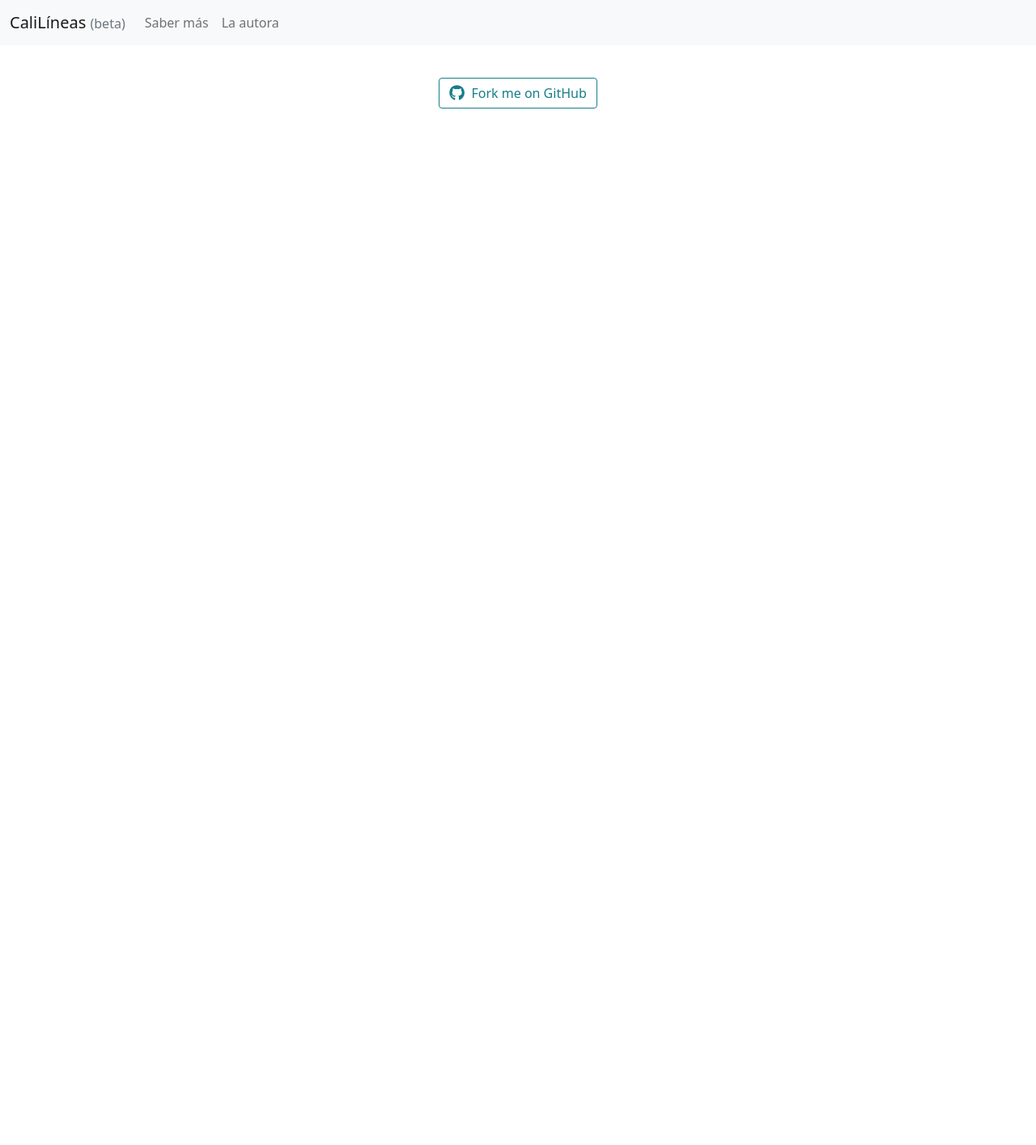
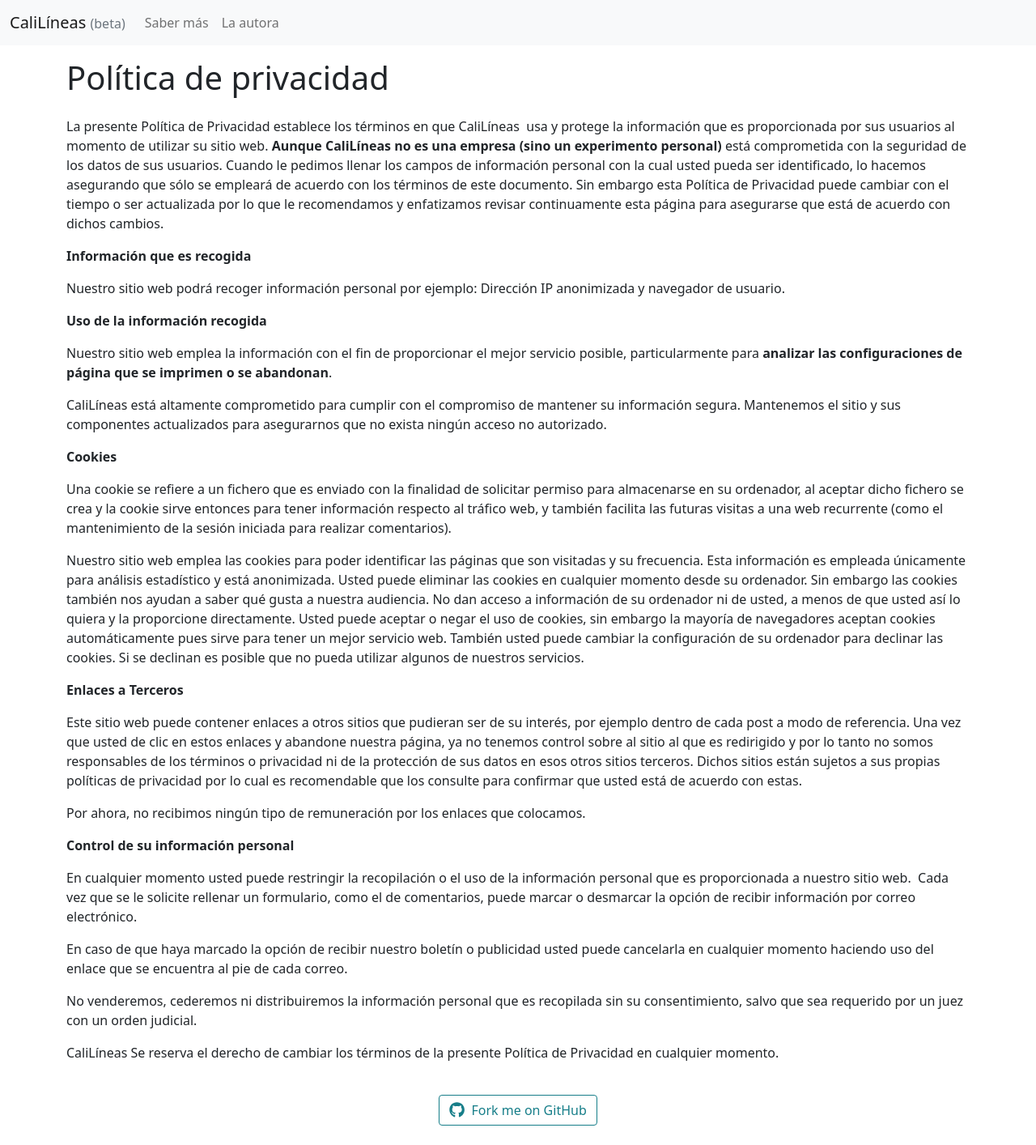
Before and after one commit to Myddna/qdelines, a React (Create React App) app: page /politica-de-privacidad in a window 1280 px wide. Shown: the whole page at 81% size. Before the commit the page ends 800 px from the top, so only its background shows below. Built offline with nearby package versions, Linux system fonts and the light colour scheme.

Commit message:
Adding Tag Manager and Analytics to see if I can make it work

```diff
--- a/package.json
+++ b/package.json
@@ -11,6 +11,7 @@
     "react": "^17.0.2",
     "react-bootstrap": "^2.0.0-rc.1",
     "react-dom": "^17.0.2",
+    "react-gtm-module": "^2.0.11",
     "react-icons": "^4.3.1",
     "react-router": "^5.2.1",
     "react-router-dom": "^5.3.0",
--- a/src/App.js
+++ b/src/App.js
@@ -20,12 +20,30 @@ function App() {
     return Promise.resolve();
   };
   const handleOnBeforePrint = () => {
+    window.dataLayer.push({
+      event: "event",
+      eventProps: {
+        category: "guidelinesPrint",
+        action: "print",
+        label: "config",
+        value: JSON.stringify(pageConfig),
+      },
+    });
     setPrinting(false);
     return Promise.resolve();
   };
 
   // Config handling
   const handleResetConfig = () => {
+    window.dataLayer.push({
+      event: "event",
+      eventProps: {
+        category: "guidelines",
+        action: "reset",
+        label: "config",
+        value: JSON.stringify(pageConfig),
+      },
+    });
     setPageConfig(deepClone(PageDefaultProps));
   };
 
--- /dev/null
+++ b/src/components/PoliticaDePrivacidad/PoliticaDePrivacidad.js
@@ -0,0 +1,140 @@
+import React from "react";
+import { Container } from "react-bootstrap";
+import styles from "./PoliticaDePrivacidad.module.css";
+
+const PoliticaDePrivacidad = () => (
+  <div className={styles.PoliticaDePrivacidad}>
+    <Container className="my-3">
+      <h1 className="mb-4">Política de privacidad</h1>
+      <div class="politica-content">
+        <p>
+          La presente Política de Privacidad establece los términos en que
+          CaliLíneas&nbsp; usa y protege la información que es proporcionada por
+          sus usuarios al momento de utilizar su sitio web.{" "}
+          <strong>
+            Aunque CaliLíneas no es una empresa (sino un experimento personal)
+          </strong>{" "}
+          está comprometida con la seguridad de los datos de sus usuarios.
+          Cuando le pedimos llenar los campos de información personal con la
+          cual usted pueda ser identificado, lo hacemos asegurando que sólo se
+          empleará de acuerdo con los términos de este documento. Sin embargo
+          esta Política de Privacidad puede cambiar con el tiempo o ser
+          actualizada por lo que le recomendamos y enfatizamos revisar
+          continuamente esta página para asegurarse que está de acuerdo con
+          dichos cambios.
+        </p>
+
+        <p>
+          <strong>Información que es recogida</strong>
+        </p>
+
+        <p>
+          Nuestro sitio web podrá recoger información personal por ejemplo:
+          Dirección IP anonimizada y navegador de usuario.
+        </p>
+
+        <p>
+          <strong>Uso de la información recogida</strong>
+        </p>
+
+        <p>
+          Nuestro sitio web emplea la información con el fin de proporcionar el
+          mejor servicio posible, particularmente para{" "}
+          <strong>
+            analizar las configuraciones de página que se imprimen o se
+            abandonan
+          </strong>
+          .
+        </p>
+
+        <p>
+          CaliLíneas está altamente comprometido para cumplir con el compromiso
+          de mantener su información segura. Mantenemos el sitio y sus
+          componentes actualizados para asegurarnos que no exista ningún acceso
+          no autorizado.
+        </p>
+
+        <p>
+          <strong>Cookies</strong>
+        </p>
+
+        <p>
+          Una cookie se refiere a un fichero que es enviado con la finalidad de
+          solicitar permiso para almacenarse en su ordenador, al aceptar dicho
+          fichero se crea y la cookie sirve entonces para tener información
+          respecto al tráfico web, y también facilita las futuras visitas a una
+          web recurrente (como el mantenimiento de la sesión iniciada para
+          realizar comentarios).&nbsp;
+        </p>
+
+        <p>
+          Nuestro sitio web emplea las cookies para poder identificar las
+          páginas que son visitadas y su frecuencia. Esta información es
+          empleada únicamente para análisis estadístico y está anonimizada.
+          Usted puede eliminar las cookies en cualquier momento desde su
+          ordenador. Sin embargo las cookies también nos ayudan a saber qué
+          gusta a nuestra audiencia. No dan acceso a información de su ordenador
+          ni de usted, a menos de que usted así lo quiera y la proporcione
+          directamente. Usted puede aceptar o negar el uso de cookies, sin
+          embargo la mayoría de navegadores aceptan cookies automáticamente pues
+          sirve para tener un mejor servicio web. También usted puede cambiar la
+          configuración de su ordenador para declinar las cookies. Si se
+          declinan es posible que no pueda utilizar algunos de nuestros
+          servicios.
+        </p>
+
+        <p>
+          <strong>Enlaces a Terceros</strong>
+        </p>
+
+        <p>
+          Este sitio web puede contener enlaces a otros sitios que pudieran ser
+          de su interés, por ejemplo dentro de cada post a modo de referencia.
+          Una vez que usted de clic en estos enlaces y abandone nuestra página,
+          ya no tenemos control sobre al sitio al que es redirigido y por lo
+          tanto no somos responsables de los términos o privacidad ni de la
+          protección de sus datos en esos otros sitios terceros. Dichos sitios
+          están sujetos a sus propias políticas de privacidad por lo cual es
+          recomendable que los consulte para confirmar que usted está de acuerdo
+          con estas.
+        </p>
+
+        <p>
+          Por ahora, no recibimos ningún tipo de remuneración por los enlaces
+          que colocamos.
+        </p>
+
+        <p>
+          <strong>Control de su información personal</strong>
+        </p>
+
+        <p>
+          En cualquier momento usted puede restringir la recopilación o el uso
+          de la información personal que es proporcionada a nuestro sitio
+          web.&nbsp; Cada vez que se le solicite rellenar un formulario, como el
+          de comentarios, puede marcar o desmarcar la opción de recibir
+          información por correo electrónico. &nbsp;
+        </p>
+
+        <p>
+          En caso de que haya marcado la opción de recibir nuestro boletín o
+          publicidad usted puede cancelarla en cualquier momento haciendo uso
+          del enlace que se encuentra al pie de cada correo.
+        </p>
+
+        <p>
+          No venderemos, cederemos ni distribuiremos la información personal que
+          es recopilada sin su consentimiento, salvo que sea requerido por un
+          juez con un orden judicial.
+        </p>
+
+        <p>
+          CaliLíneas Se reserva el derecho de cambiar los términos de la
+          presente Política de Privacidad en cualquier momento.
+        </p>
+      </div>
+    </Container>
+  </div>
+);
+
+export default PoliticaDePrivacidad;
--- /dev/null
+++ b/src/components/PoliticaDePrivacidad/PoliticaDePrivacidad.module.css
@@ -0,0 +1 @@
+.PoliticaDePrivacidad {}
--- a/src/components/SaberMas/SaberMas.js
+++ b/src/components/SaberMas/SaberMas.js
@@ -27,6 +27,7 @@ const SaberMas = () => (
           Si necesitas una guía para letra Carolina, con un ancho de plumilla de
           2mm y un ratio 3-4-3, como la aplicación toma milímetros, puedes
           configurarla con las siguientes distancias:
+        </p>
         <ul>
           <li>
             Línea media: 2 * 4 = <strong>8</strong>{" "}
@@ -39,7 +40,6 @@ const SaberMas = () => (
           </li>
           <li>El resto de valores, como nos convenga en cada caso.</li>
         </ul>
-        </p>
       </div>
       <p>
         Las líneas pueden desactivarse poniendo su grosor o su distancia a 0.
--- a/src/index.js
+++ b/src/index.js
@@ -8,6 +8,13 @@ import { IconContext } from "react-icons";
 import { BrowserRouter as Router, Route } from "react-router-dom";
 import LaAutora from "./components/LaAutora/LaAutora";
 import SaberMas from "./components/SaberMas/SaberMas";
+import TagManager from "react-gtm-module";
+import PoliticaDePrivacidad from "./components/PoliticaDePrivacidad/PoliticaDePrivacidad";
+
+const tagManagerArgs = {
+  gtmId: "GTM-N78M5P8",
+};
+TagManager.initialize(tagManagerArgs);
 
 ReactDOM.render(
   <React.StrictMode>
@@ -18,6 +25,11 @@ ReactDOM.render(
         <Route exact path="/" component={App} />
         <Route exact path="/la-autora" component={LaAutora} />
         <Route exact path="/saber-mas" component={SaberMas} />
+        <Route
+          exact
+          path="/politica-de-privacidad"
+          component={PoliticaDePrivacidad}
+        />
 
         <Footer />
       </Router>
```
Also changed, not shown: 1 other file (tests, documents, lock files or other folders). Lines whose indentation alone changed are shown as unchanged.
